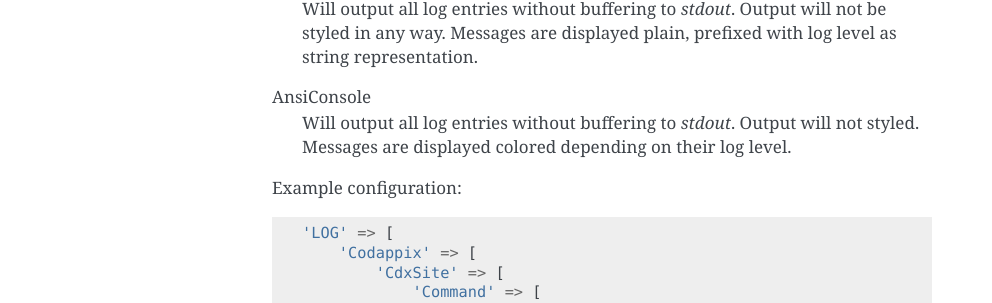
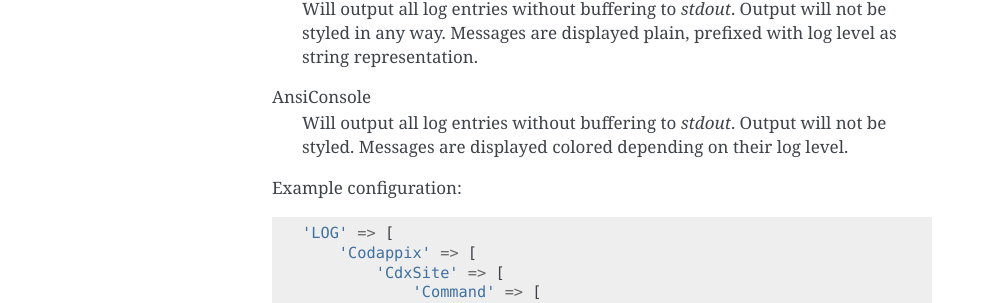
Before and after one commit to Codappix/cdx_logging, a Sphinx documentation site: the page built from Documentation/source/index.rst, in a window 1280 px wide. Shown: the part 374-677 px from the top of the page, without its empty margins (148-1140 px from the left). Built offline with Sphinx 7.4.7, drawn with Linux system fonts in a browser that asks for light colours.

Commit message:
TASK: Fix PR issues

```diff
--- a/Documentation/source/conf.py
+++ b/Documentation/source/conf.py
@@ -1,6 +1,6 @@
 # -*- coding: utf-8 -*-
 #
-# Codappix TYPO3 Core Extension documentation build configuration file, created by
+# Codappix TYPO3 Logging Extension documentation build configuration file, created by
 # sphinx-quickstart on Sun Jul  2 00:16:28 2017.
 #
 # This file is execfile()d with the current directory set to its
@@ -46,7 +46,7 @@
 master_doc = 'index'
 
 # General information about the project.
-project = u'Codappix TYPO3 Core Extension'
+project = u'Codappix TYPO3 Logging Extension'
 copyright = u'2017, Codappix'
 author = u'Codappix'
 
@@ -100,7 +100,7 @@
 # -- Options for HTMLHelp output ------------------------------------------
 
 # Output file base name for HTML help builder.
-htmlhelp_basename = 'CodappixTYPO3CoreExtensiondoc'
+htmlhelp_basename = 'CodappixTYPO3LoggingExtensiondoc'
 
 
 # -- Options for LaTeX output ---------------------------------------------
@@ -127,7 +127,7 @@
 # (source start file, target name, title,
 #  author, documentclass [howto, manual, or own class]).
 latex_documents = [
-    (master_doc, 'CodappixTYPO3CoreExtension.tex', u'Codappix TYPO3 Core Extension Documentation',
+    (master_doc, 'CodappixTYPO3LoggingExtension.tex', u'Codappix TYPO3 Logging Extension Documentation',
      u'Codappix', 'manual'),
 ]
 
@@ -137,7 +137,7 @@
 # One entry per manual page. List of tuples
 # (source start file, name, description, authors, manual section).
 man_pages = [
-    (master_doc, 'codappixtypo3coreextension', u'Codappix TYPO3 Core Extension Documentation',
+    (master_doc, 'codappixtypo3Loggingextension', u'Codappix TYPO3 Logging Extension Documentation',
      [author], 1)
 ]
 
@@ -148,8 +148,8 @@
 # (source start file, target name, title, author,
 #  dir menu entry, description, category)
 texinfo_documents = [
-    (master_doc, 'CodappixTYPO3CoreExtension', u'Codappix TYPO3 Core Extension Documentation',
-     author, 'CodappixTYPO3CoreExtension', 'One line description of project.',
+    (master_doc, 'CodappixTYPO3LoggingExtension', u'Codappix TYPO3 Logging Extension Documentation',
+     author, 'CodappixTYPO3LoggingExtension', 'One line description of project.',
      'Miscellaneous'),
 ]
 
--- a/Documentation/source/index.rst
+++ b/Documentation/source/index.rst
@@ -22,7 +22,7 @@
 
 AnsiConsole
     Will output all log entries without buffering to `stdout`.
-    Output will not styled. Messages are displayed colored depending on their log level.
+    Output will not be styled. Messages are displayed colored depending on their log level.
 
 Example configuration::
 
```
Also changed, not shown: 2 other files.
